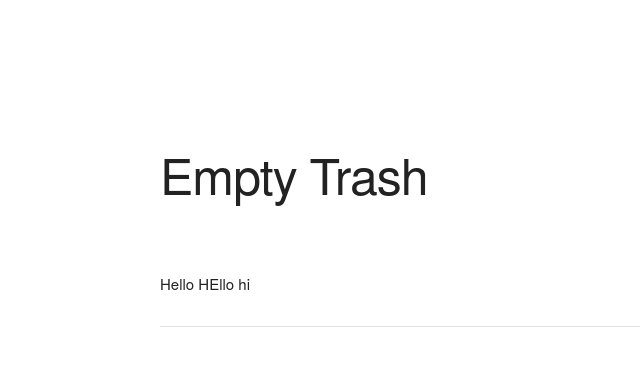
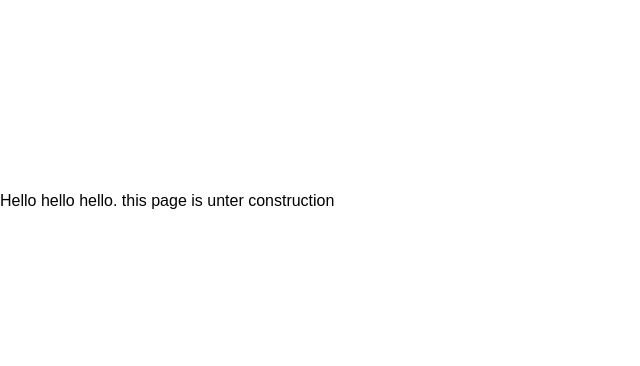
Before and after one commit to mt-trash/mt-trash.github.io, a Jekyll site: the page built from index.html, in a window 1280 px wide. Shown: the top 366 px of the page, without its empty margins (0-640 px from the left). Built offline with Jekyll 4.4.1, drawn with Linux system fonts in a browser that asks for light colours.

Commit message:
Update index.html

```diff
--- a/index.html
+++ b/index.html
@@ -1,53 +1,9 @@
-<!DOCTYPE html>
-<html lang="en">
-<head>
-
-  <!-- Basic Page Needs
-  –––––––––––––––––––––––––––––––––––––––––––––––––– -->
-  <meta charset="utf-8">
-  <title>Empty Trash</title>
-  <meta name="description" content="a blog">
-  <meta name="author" content="EG">
-
-  <!-- Mobile Specific Metas
-  –––––––––––––––––––––––––––––––––––––––––––––––––– -->
-  <meta name="viewport" content="width=device-width, initial-scale=1">
-
-  <!-- FONT
-  –––––––––––––––––––––––––––––––––––––––––––––––––– -->
-  <link href='//fonts.googleapis.com/css?family=Roboto' rel='stylesheet' type='text/css'>
-
-  <!-- CSS
-  –––––––––––––––––––––––––––––––––––––––––––––––––– -->
-  <link rel="stylesheet" href="/css/normalize.css">
-  <link rel="stylesheet" href="/css/skeleton.css">
-
-  <!-- Favicon
-  –––––––––––––––––––––––––––––––––––––––––––––––––– -->
-  <link rel='shortcut icon' type='image/vnd.microsoft.icon' href='/public/favicon.ico'> <!-- IE -->
-  <link rel="icon" type="image/png" href="/public/favicon.png">
-  <link rel="apple-touch-icon-precomposed" sizes="144x144" href="/public/apple-touch-icon-precomposed.png">
-
-</head>
-<body>
-
-  <!-- Primary Page Layout
-  –––––––––––––––––––––––––––––––––––––––––––––––––– -->
-  <div class="container">
-    <div class="row">
-      <div class="two-thirds column" style="margin-top: 15%">
-        <h1>Empty Trash</h1>
-      </div>
-    </div>
-    <div class="row">
-      <div class="two-thirds column" style="margin-top: 5%">
-      Hello HEllo hi
-          <hr>
-      </div>
-    </div>
+---
+layout: default
+title: Empty Trash
+---
+<div class="row">
+  <div class="two-thirds column" style="margin-top: 15%">
+    Hello hello hello. this page is unter construction
   </div>
-
-<!-- End Document
-  –––––––––––––––––––––––––––––––––––––––––––––––––– -->
-</body>
-</html>
+</div>
```
